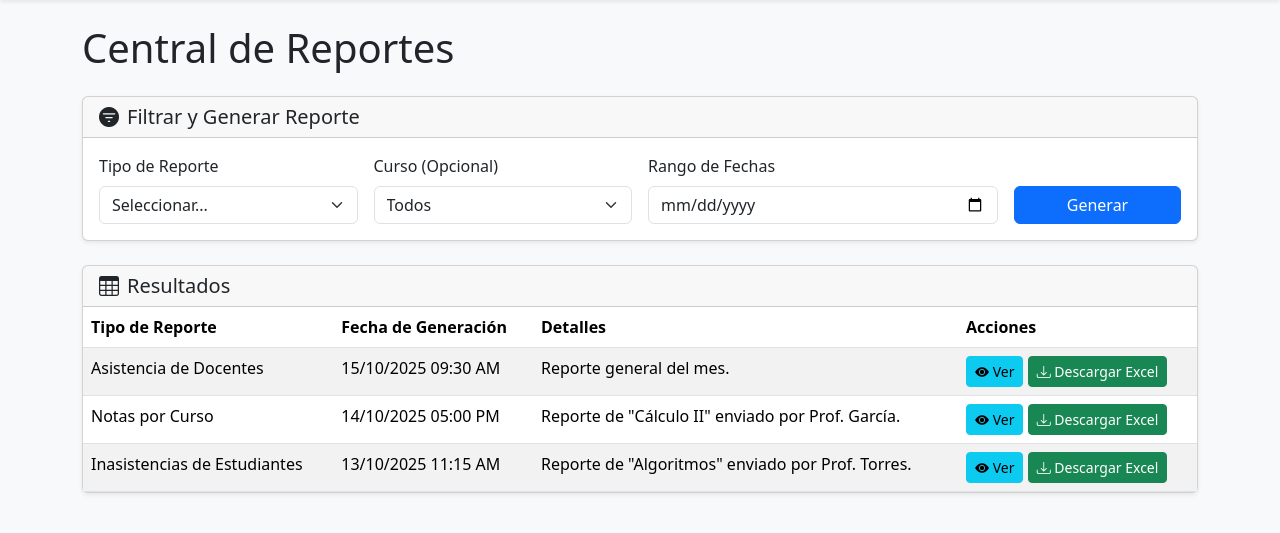
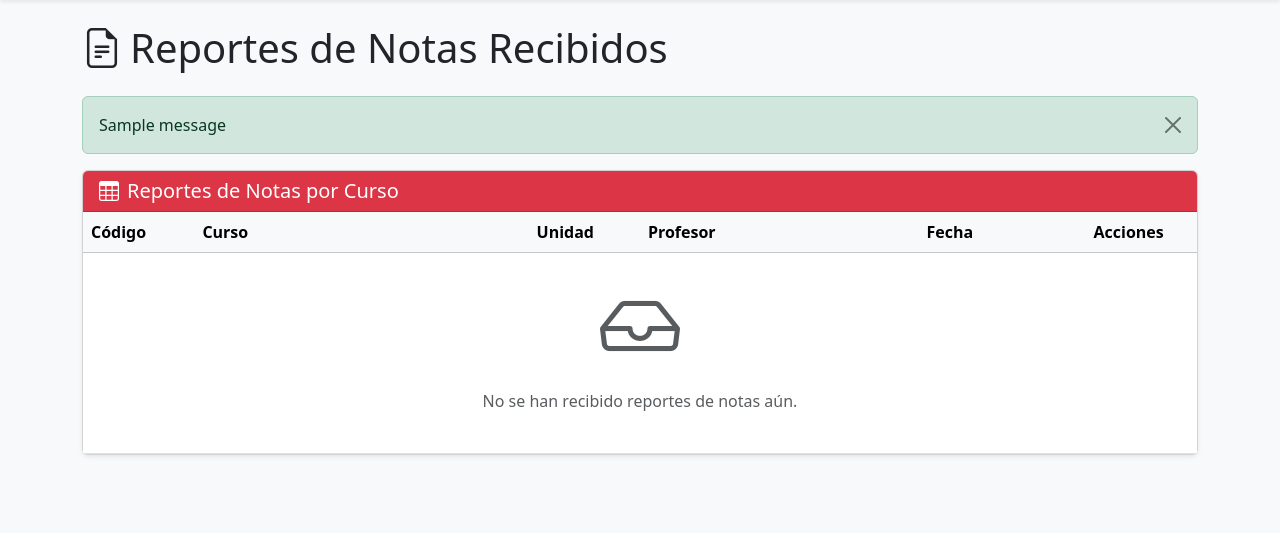
Before and after one commit to D4V1DEB/TI2, a Django app: page /secretaria/reportes/ in a window 1280 px wide. Shown: the part 56-589 px from the top of the page. Run offline with Django 5.2, Linux system fonts and the light colour scheme; a user stored in the database is signed in; data comes from the database, SQL or seed files in the repository; tables that the repository leaves empty hold one stand-in row (values such as "Sample post"); one stand-in notice (Sample message) is shown.

Commit message:
feat: Crear templates para visualizar reportes en secretaría

```diff
--- a/Templates/secretaria/reportes.html
+++ b/Templates/secretaria/reportes.html
@@ -24,89 +24,122 @@
         </div>
     </nav>
 
-    <main class="container mt-4">
-        <h1 class="mb-4">Central de Reportes</h1>
+        <main class="container mt-4 mb-5">
+        <h1 class="mb-4"><i class="bi bi-file-earmark-text me-2"></i>Reportes de Notas Recibidos</h1>
 
-        <div class="card shadow-sm mb-4">
-            <div class="card-header">
-                <h5 class="mb-0"><i class="bi bi-filter-circle-fill me-2"></i>Filtrar y Generar Reporte</h5>
+        {% if messages %}
+            {% for message in messages %}
+            <div class="alert alert-{{ message.tags }} alert-dismissible fade show" role="alert">
+                {{ message }}
+                <button type="button" class="btn-close" data-bs-dismiss="alert"></button>
             </div>
-            <div class="card-body">
-                <form class="row g-3 align-items-end">
-                    <div class="col-md-3">
-                        <label for="tipoReporte" class="form-label">Tipo de Reporte</label>
-                        <select id="tipoReporte" class="form-select">
-                            <option selected>Seleccionar...</option>
-                            <option value="1">Asistencia de Docentes</option>
-                            <option value="2">Notas por Curso</option>
-                            <option value="3">Inasistencias de Estudiantes</option>
-                        </select>
-                    </div>
-                    <div class="col-md-3">
-                        <label for="filtroCurso" class="form-label">Curso (Opcional)</label>
-                        <select id="filtroCurso" class="form-select">
-                            <option selected>Todos</option>
-                            <option value="1">Cálculo II</option>
-                            <option value="2">Algoritmo y Estructura de Datos</option>
-                        </select>
-                    </div>
-                    <div class="col-md-4">
-                         <label for="rangoFechas" class="form-label">Rango de Fechas</label>
-                         <input type="date" class="form-control" id="rangoFechas">
-                    </div>
-                    <div class="col-md-2">
-                        <button type="submit" class="btn btn-primary w-100">Generar</button>
-                    </div>
-                </form>
-            </div>
-        </div>
+            {% endfor %}
+        {% endif %}
 
         <div class="card shadow-sm">
-            <div class="card-header">
-                <h5 class="mb-0"><i class="bi bi-table me-2"></i>Resultados</h5>
+            <div class="card-header bg-danger text-white">
+                <h5 class="mb-0"><i class="bi bi-table me-2"></i>Reportes de Notas por Curso</h5>
             </div>
             <div class="table-responsive">
-                <table class="table table-striped table-hover mb-0">
-                    <thead>
+                <table class="table table-hover mb-0">
+                    <thead class="table-light">
                         <tr>
-                            <th scope="col">Tipo de Reporte</th>
-                            <th scope="col">Fecha de Generación</th>
-                            <th scope="col">Detalles</th>
-                            <th scope="col">Acciones</th>
+                            <th style="width: 10%">Código</th>
+                            <th style="width: 30%">Curso</th>
+                            <th style="width: 10%">Unidad</th>
+                            <th style="width: 25%">Profesor</th>
+                            <th style="width: 15%">Fecha</th>
+                            <th style="width: 10%">Acciones</th>
                         </tr>
                     </thead>
                     <tbody>
+                        {% for reporte in reportes %}
                         <tr>
-                            <td>Asistencia de Docentes</td>
-                            <td>15/10/2025 09:30 AM</td>
-                            <td>Reporte general del mes.</td>
+                            <td><span class="badge bg-primary">#{{ reporte.id }}</span></td>
                             <td>
-                                <a href="#" class="btn btn-sm btn-info"><i class="bi bi-eye-fill"></i> Ver</a>
-                                <a href="#" class="btn btn-sm btn-success"><i class="bi bi-download"></i> Descargar Excel</a>
+                                <strong>{{ reporte.curso.codigo }}</strong><br>
+                                <small class="text-muted">{{ reporte.curso.nombre }}</small>
+                            </td>
+                            <td class="text-center">
+                                <span class="badge bg-info">Unidad {{ reporte.unidad }}</span>
+                            </td>
+                            <td>{{ reporte.profesor.usuario.nombres }} {{ reporte.profesor.usuario.apellidos }}</td>
+                            <td>{{ reporte.fecha_generacion|date:"d/m/Y H:i" }}</td>
+                            <td>
+                                <a href="{% url 'ver_reporte_secretaria' reporte.id %}" class="btn btn-sm btn-info" title="Ver Reporte">
+                                    <i class="bi bi-eye-fill"></i> Ver
+                                </a>
                             </td>
                         </tr>
+                        {% empty %}
                         <tr>
-                            <td>Notas por Curso</td>
-                            <td>14/10/2025 05:00 PM</td>
-                            <td>Reporte de "Cálculo II" enviado por Prof. García.</td>
-                             <td>
-                                <a href="#" class="btn btn-sm btn-info"><i class="bi bi-eye-fill"></i> Ver</a>
-                                <a href="#" class="btn btn-sm btn-success"><i class="bi bi-download"></i> Descargar Excel</a>
+                            <td colspan="6" class="text-center text-muted py-4">
+                                <i class="bi bi-inbox display-1"></i>
+                                <p class="mt-3">No se han recibido reportes de notas aún.</p>
                             </td>
                         </tr>
-                        <tr>
-                            <td>Inasistencias de Estudiantes</td>
-                            <td>13/10/2025 11:15 AM</td>
-                            <td>Reporte de "Algoritmos" enviado por Prof. Torres.</td>
-                             <td>
-                                <a href="#" class="btn btn-sm btn-info"><i class="bi bi-eye-fill"></i> Ver</a>
-                                <a href="#" class="btn btn-sm btn-success"><i class="bi bi-download"></i> Descargar Excel</a>
-                            </td>
-                        </tr>
+                        {% endfor %}
                     </tbody>
                 </table>
             </div>
         </div>
+
+        <!-- Estadísticas Rápidas (Comentado - no se requiere por ahora) -->
+        <!--
+        {% if reportes %}
+        <div class="row mt-4">
+            <div class="col-md-3">
+                <div class="card bg-warning text-dark">
+                    <div class="card-body text-center">
+                        <h3>{{ reportes|length }}</h3>
+                        <p class="mb-0">Total Reportes</p>
+                    </div>
+                </div>
+            </div>
+            <div class="col-md-3">
+                <div class="card bg-info text-white">
+                    <div class="card-body text-center">
+                        <h3 id="pendientes">0</h3>
+                        <p class="mb-0">Pendientes</p>
+                    </div>
+                </div>
+            </div>
+            <div class="col-md-3">
+                <div class="card bg-success text-white">
+                    <div class="card-body text-center">
+                        <h3 id="aprobados">0</h3>
+                        <p class="mb-0">Aprobados</p>
+                    </div>
+                </div>
+            </div>
+            <div class="col-md-3">
+                <div class="card bg-danger text-white">
+                    <div class="card-body text-center">
+                        <h3 id="rechazados">0</h3>
+                        <p class="mb-0">Rechazados</p>
+                    </div>
+                </div>
+            </div>
+        </div>
+
+        <script>
+            // Contar estados
+            let pendientes = 0, aprobados = 0, rechazados = 0;
+            {% for reporte in reportes %}
+                {% if reporte.estado == 'PENDIENTE' %}
+                    pendientes++;
+                {% elif reporte.estado == 'APROBADO' %}
+                    aprobados++;
+                {% elif reporte.estado == 'RECHAZADO' %}
+                    rechazados++;
+                {% endif %}
+            {% endfor %}
+            document.getElementById('pendientes').textContent = pendientes;
+            document.getElementById('aprobados').textContent = aprobados;
+            document.getElementById('rechazados').textContent = rechazados;
+        </script>
+        {% endif %}
+        -->
     </main>
 
     <script src="https://cdn.jsdelivr.net/npm/bootstrap@5.3.2/dist/js/bootstrap.bundle.min.js"></script>
```
Also changed, not shown: Templates/secretaria/ver_reporte_detalle.html (added, +268 -0 lines).
